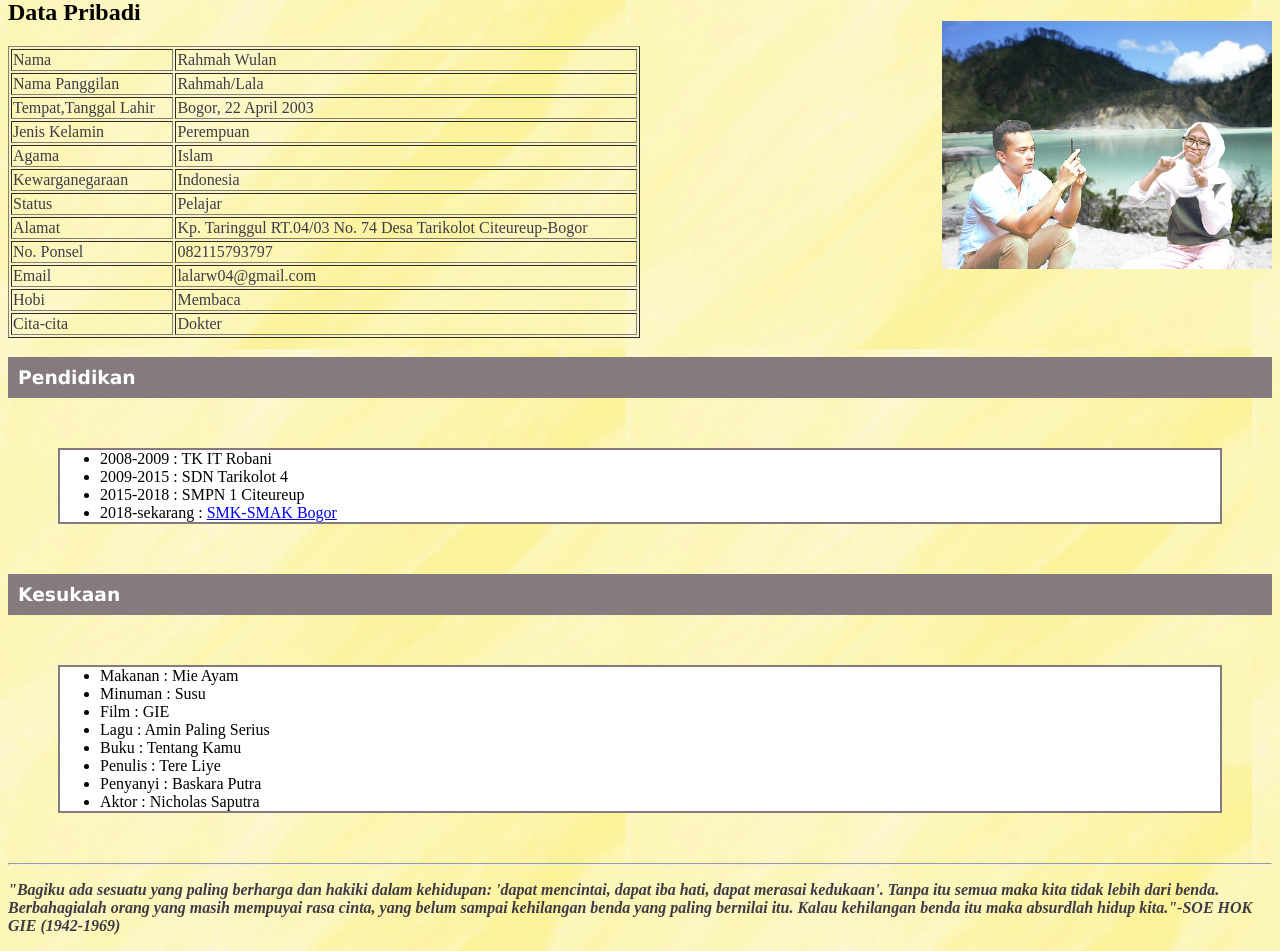
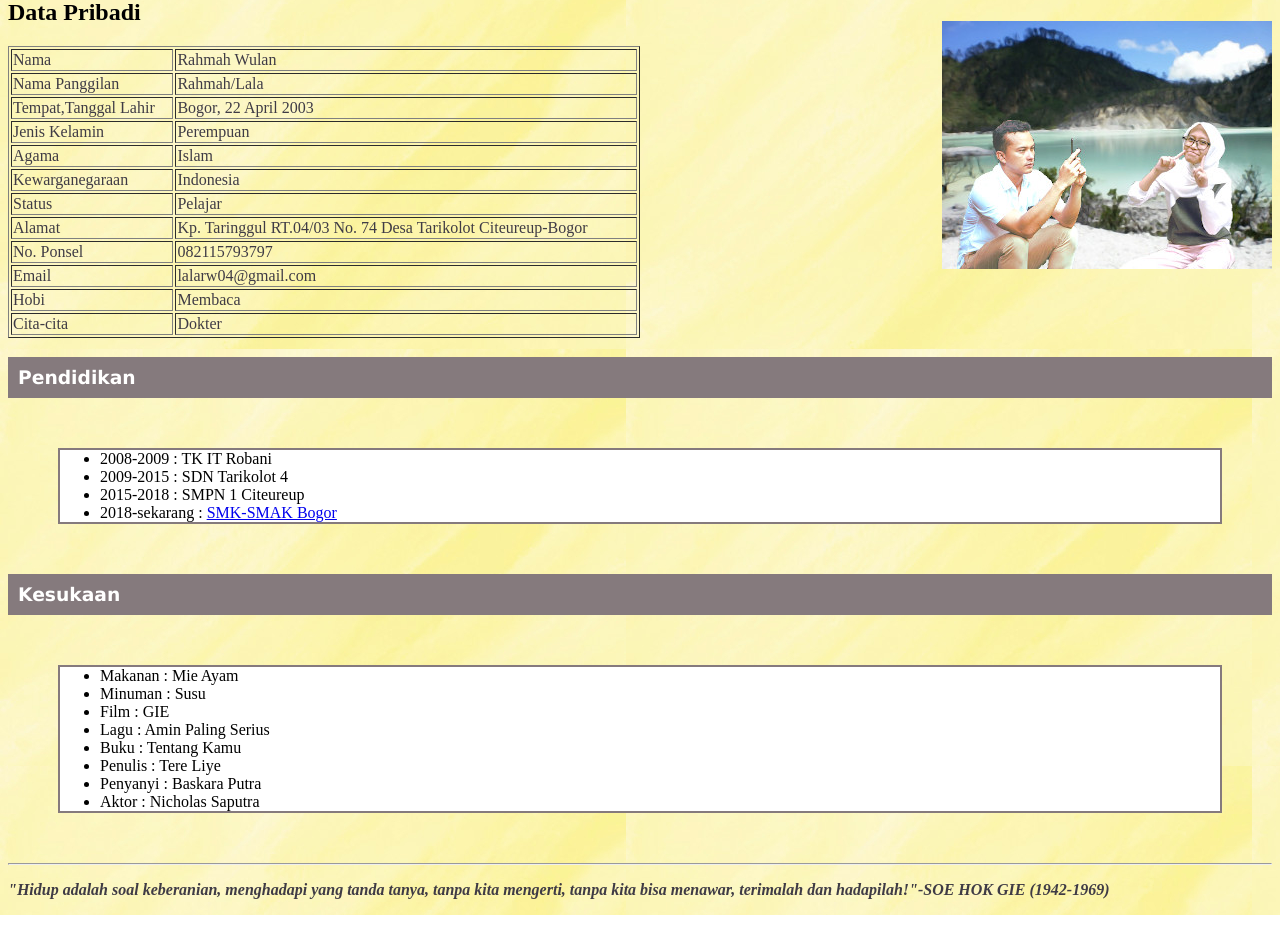
Before and after one commit to rahmahwulan64/rahmahwulan64.github.io, a plain HTML site: page index.html in a window 1280 px wide. Shown: the part 68-1019 px from the top of the page. After the commit the page ends 983 px from the top, so only its background shows below. Drawn offline with Linux system fonts and the light colour scheme.

Commit message:
Update index.html

```diff
--- a/index.html
+++ b/index.html
@@ -72,7 +72,8 @@
 	<li>Aktor : Nicholas Saputra</li>
 	</ul></p>
 	<hr>
-	<p><i><b>"Bagiku ada sesuatu yang paling berharga dan hakiki dalam kehidupan: 'dapat mencintai, dapat iba hati, dapat merasai kedukaan'. Tanpa itu semua maka kita tidak lebih dari benda. Berbahagialah orang yang masih mempuyai rasa cinta, yang belum sampai kehilangan benda yang paling bernilai itu. Kalau kehilangan benda itu maka absurdlah hidup kita."-SOE HOK GIE (1942-1969)</b></i></p>
+	<p><i><b>"Hidup adalah soal keberanian, menghadapi yang tanda tanya,
+		tanpa kita mengerti, tanpa kita bisa menawar, terimalah dan hadapilah!"-SOE HOK GIE (1942-1969)</b></i></p>
 
 
 </body>
```
